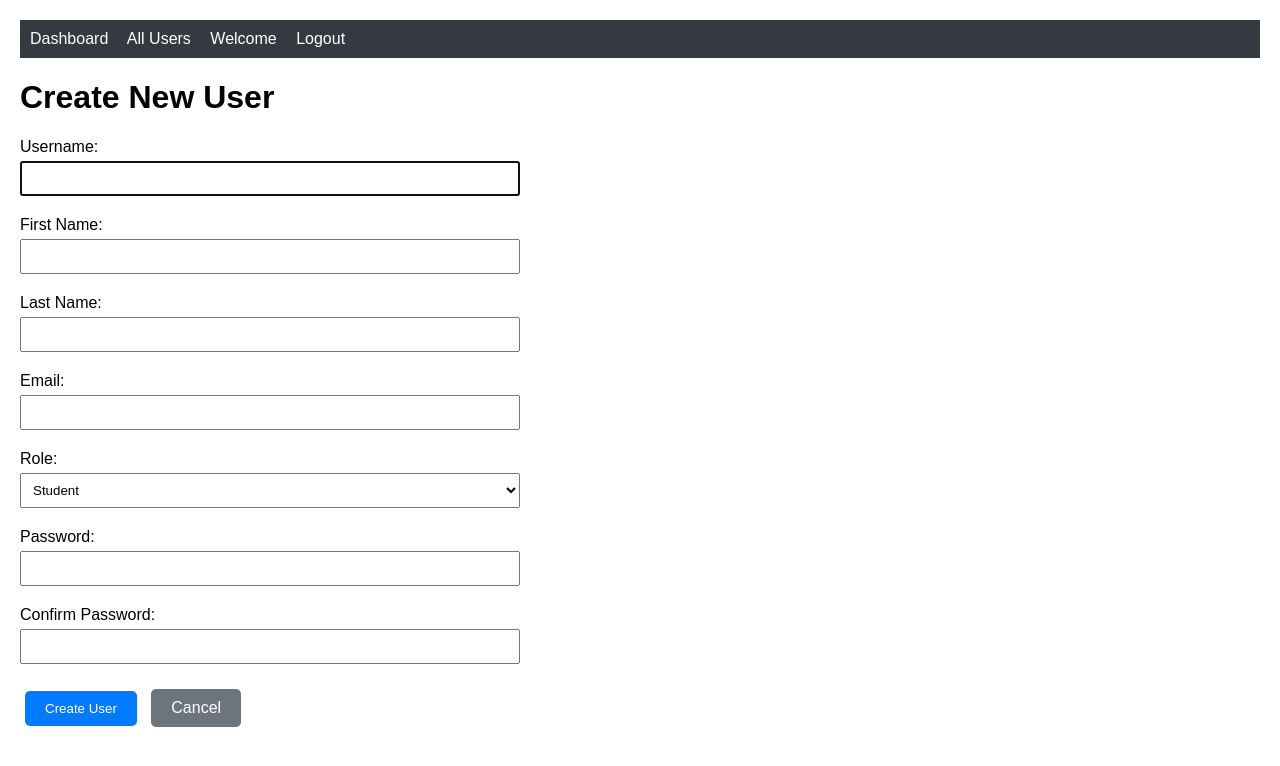
After one commit to akankshaujjainrajput/coplur-hackathon-project, a Django app: page /accounts/admin/create_user/ in a window 1280 px wide. The commit adds this page. Shown: the top 766 px of the page. Run offline with Django 4.2, Linux system fonts and the light colour scheme; a user stored in the database is signed in; data comes from the database, SQL or seed files in the repository; both versions use the stored data as it was after the commit.

Commit message:
updation in user interface

```diff
--- /dev/null
+++ b/accounts/forms.py
@@ -0,0 +1,46 @@
+from django import forms
+from django.contrib.auth.models import User
+from django.contrib.auth.forms import UserCreationForm
+from .models import Profile
+
+class AdminUserCreationForm(UserCreationForm):
+    """Custom form for admin to create users with role assignment"""
+    email = forms.EmailField(required=True)
+    first_name = forms.CharField(max_length=30, required=False)
+    last_name = forms.CharField(max_length=30, required=False)
+    role = forms.ChoiceField(
+        choices=[('student', 'Student'), ('admin', 'Admin')],
+        initial='student',
+        widget=forms.Select(attrs={'class': 'form-control'})
+    )
+
+    class Meta:
+        model = User
+        fields = ('username', 'first_name', 'last_name', 'email', 'password1', 'password2', 'role')
+
+    def __init__(self, *args, **kwargs):
+        super().__init__(*args, **kwargs)
+        # Add CSS classes for better styling
+        for fieldname in ['username', 'first_name', 'last_name', 'email', 'password1', 'password2']:
+            self.fields[fieldname].widget.attrs['class'] = 'form-control'
+
+    def clean_email(self):
+        email = self.cleaned_data.get('email')
+        if User.objects.filter(email=email).exists():
+            raise forms.ValidationError("A user with this email already exists.")
+        return email
+
+    def save(self, commit=True):
+        user = super().save(commit=False)
+        user.email = self.cleaned_data['email']
+        user.first_name = self.cleaned_data['first_name']
+        user.last_name = self.cleaned_data['last_name']
+
+        if commit:
+            user.save()
+            # Create profile with selected role
+            Profile.objects.create(
+                user=user,
+                role=self.cleaned_data['role']
+            )
+        return user
--- /dev/null
+++ b/accounts/templates/accounts/create_user.html
@@ -0,0 +1,85 @@
+<!DOCTYPE html>
+<html>
+<head>
+    <title>Create New User</title>
+    <style>
+        body { font-family: Arial, sans-serif; margin: 20px; }
+        .form-group { margin: 15px 0; }
+        .form-control { width: 100%; padding: 8px; margin: 5px 0; box-sizing: border-box; }
+        .btn { padding: 10px 20px; margin: 5px; text-decoration: none; border-radius: 5px; display: inline-block; border: none; cursor: pointer; }
+        .btn-primary { background: #007bff; color: white; }
+        .btn-secondary { background: #6c757d; color: white; }
+        .navbar { background: #343a40; padding: 10px; margin-bottom: 20px; }
+        .navbar a { color: white; text-decoration: none; margin-right: 15px; }
+        .form-container { max-width: 500px; }
+        .errorlist { color: red; margin: 5px 0; }
+    </style>
+</head>
+<body>
+    <div class="navbar">
+        <a href="{% url 'admin_dashboard' %}">Dashboard</a>
+        <a href="{% url 'list_users' %}">All Users</a>
+        <a href="{% url 'welcome' %}">Welcome</a>
+        <a href="{% url 'logout' %}">Logout</a>
+    </div>
+
+    <div class="form-container">
+        <h1>Create New User</h1>
+
+        {% if messages %}
+            {% for message in messages %}
+                <div class="alert alert-{{ message.tags }}">{{ message }}</div>
+            {% endfor %}
+        {% endif %}
+
+        <form method="post">
+            {% csrf_token %}
+
+            <div class="form-group">
+                <label for="{{ form.username.id_for_label }}">Username:</label>
+                {{ form.username }}
+                {{ form.username.errors }}
+            </div>
+
+            <div class="form-group">
+                <label for="{{ form.first_name.id_for_label }}">First Name:</label>
+                {{ form.first_name }}
+                {{ form.first_name.errors }}
+            </div>
+
+            <div class="form-group">
+                <label for="{{ form.last_name.id_for_label }}">Last Name:</label>
+                {{ form.last_name }}
+                {{ form.last_name.errors }}
+            </div>
+
+            <div class="form-group">
+                <label for="{{ form.email.id_for_label }}">Email:</label>
+                {{ form.email }}
+                {{ form.email.errors }}
+            </div>
+
+            <div class="form-group">
+                <label for="{{ form.role.id_for_label }}">Role:</label>
+                {{ form.role }}
+                {{ form.role.errors }}
+            </div>
+
+            <div class="form-group">
+                <label for="{{ form.password1.id_for_label }}">Password:</label>
+                {{ form.password1 }}
+                {{ form.password1.errors }}
+            </div>
+
+            <div class="form-group">
+                <label for="{{ form.password2.id_for_label }}">Confirm Password:</label>
+                {{ form.password2 }}
+                {{ form.password2.errors }}
+            </div>
+
+            <button type="submit" class="btn btn-primary">Create User</button>
+            <a href="{% url 'admin_dashboard' %}" class="btn btn-secondary">Cancel</a>
+        </form>
+    </div>
+</body>
+</html>
--- a/accounts/urls.py
+++ b/accounts/urls.py
@@ -3,12 +3,20 @@ from django.contrib.auth import views as auth_views
 from . import views
 
 urlpatterns = [
+    # Authentication URLs
     path('login/', auth_views.LoginView.as_view(template_name='accounts/login.html'), name='login'),
     path('logout/', auth_views.LogoutView.as_view(template_name='accounts/logout.html'), name='logout'),
     path('register/', views.register_student, name='register'),
     path('welcome/', views.welcome_page, name='welcome'),
     path('password_change/', auth_views.PasswordChangeView.as_view(template_name='accounts/password_change_form.html'), name='password_change'),
     path('password_change/done/', auth_views.PasswordChangeDoneView.as_view(template_name='accounts/password_change_done.html'), name='password_change_done'),
-     path('admin_page/', views.admin_page, name='admin_page'),
 
+    # Admin URLs
+    path('admin_dashboard/', views.admin_dashboard, name='admin_dashboard'),
+    path('admin/create_user/', views.create_user, name='create_user'),
+    path('admin/list_users/', views.list_users, name='list_users'),
+    path('admin/delete_user/<int:user_id>/', views.delete_user, name='delete_user'),
+
+    # Legacy admin page (redirects to dashboard)
+    path('admin_page/', views.admin_page, name='admin_page'),
 ]
--- a/accounts/views.py
+++ b/accounts/views.py
@@ -1,27 +1,96 @@
-from django.shortcuts import render, redirect
+from django.shortcuts import render, redirect, get_object_or_404
 from django.contrib.auth.forms import UserCreationForm
 from django.contrib.auth.decorators import login_required
-from .models import Profile, User
+from django.contrib.auth.models import User
+from django.contrib import messages
+from django.db import IntegrityError
+from .models import Profile
 from .decorators import admin_only
+from .forms import AdminUserCreationForm
 
 def register_student(request):
+    """Student registration - only creates student accounts"""
     if request.method == 'POST':
         form = UserCreationForm(request.POST)
-        # Check if the form data is valid
         if form.is_valid():
-            user = form.save()
-            Profile.objects.create(user=user, role='student')
-            return redirect('login')
-
+            try:
+                user = form.save()
+                Profile.objects.create(user=user, role='student')
+                messages.success(request, 'Account created successfully! You can now log in.')
+                return redirect('login')
+            except IntegrityError:
+                messages.error(request, 'Username already exists. Please choose a different username.')
     else:
         form = UserCreationForm()
     return render(request, 'accounts/register.html', {'form': form})
 
 @login_required
 def welcome_page(request):
+    """Welcome page for all authenticated users"""
     return render(request, 'accounts/welcome.html')
 
 @login_required
 @admin_only
+def admin_dashboard(request):
+    """Main admin dashboard with navigation"""
+    users_count = User.objects.count()
+    students_count = Profile.objects.filter(role='student').count()
+    admins_count = Profile.objects.filter(role='admin').count()
+
+    context = {
+        'users_count': users_count,
+        'students_count': students_count,
+        'admins_count': admins_count,
+    }
+    return render(request, 'accounts/admin_dashboard.html', context)
+
+@login_required
+@admin_only
+def create_user(request):
+    """Admin can create new users with role assignment"""
+    if request.method == 'POST':
+        form = AdminUserCreationForm(request.POST)
+        if form.is_valid():
+            try:
+                user = form.save()
+                messages.success(request, f'User "{user.username}" created successfully with role: {user.profile.role}')
+                return redirect('admin_dashboard')
+            except Exception as e:
+                messages.error(request, f'Error creating user: {str(e)}')
+    else:
+        form = AdminUserCreationForm()
+
+    return render(request, 'accounts/create_user.html', {'form': form})
+
+@login_required
+@admin_only
+def list_users(request):
+    """Display all users with their roles and management options"""
+    users = User.objects.select_related('profile').all().order_by('date_joined')
+    return render(request, 'accounts/list_users.html', {'users': users})
+
+@login_required
+@admin_only
+def delete_user(request, user_id):
+    """Delete a user (with confirmation)"""
+    user_to_delete = get_object_or_404(User, id=user_id)
+
+    # Prevent admin from deleting themselves
+    if user_to_delete == request.user:
+        messages.error(request, 'You cannot delete your own account!')
+        return redirect('list_users')
+
+    if request.method == 'POST':
+        username = user_to_delete.username
+        user_to_delete.delete()
+        messages.success(request, f'User "{username}" has been deleted successfully.')
+        return redirect('list_users')
+
+    return render(request, 'accounts/delete_user_confirm.html', {'user_to_delete': user_to_delete})
+
+# Keep the old admin_page for backwards compatibility
+@login_required
+@admin_only
 def admin_page(request):
-    return render(request, 'accounts/admin_page.html')
+    """Redirect to new admin dashboard"""
+    return redirect('admin_dashboard')
```
Also changed, not shown: accounts/templates/accounts/admin_dashboard.html (added, +59 -0 lines), accounts/templates/accounts/delete_users_confirm.html (added, +48 -0 lines), accounts/templates/accounts/list_users.html (added, +84 -0 lines), accounts/templates/accounts/welcome.html (+42 -6 lines), db.sqlite3.
